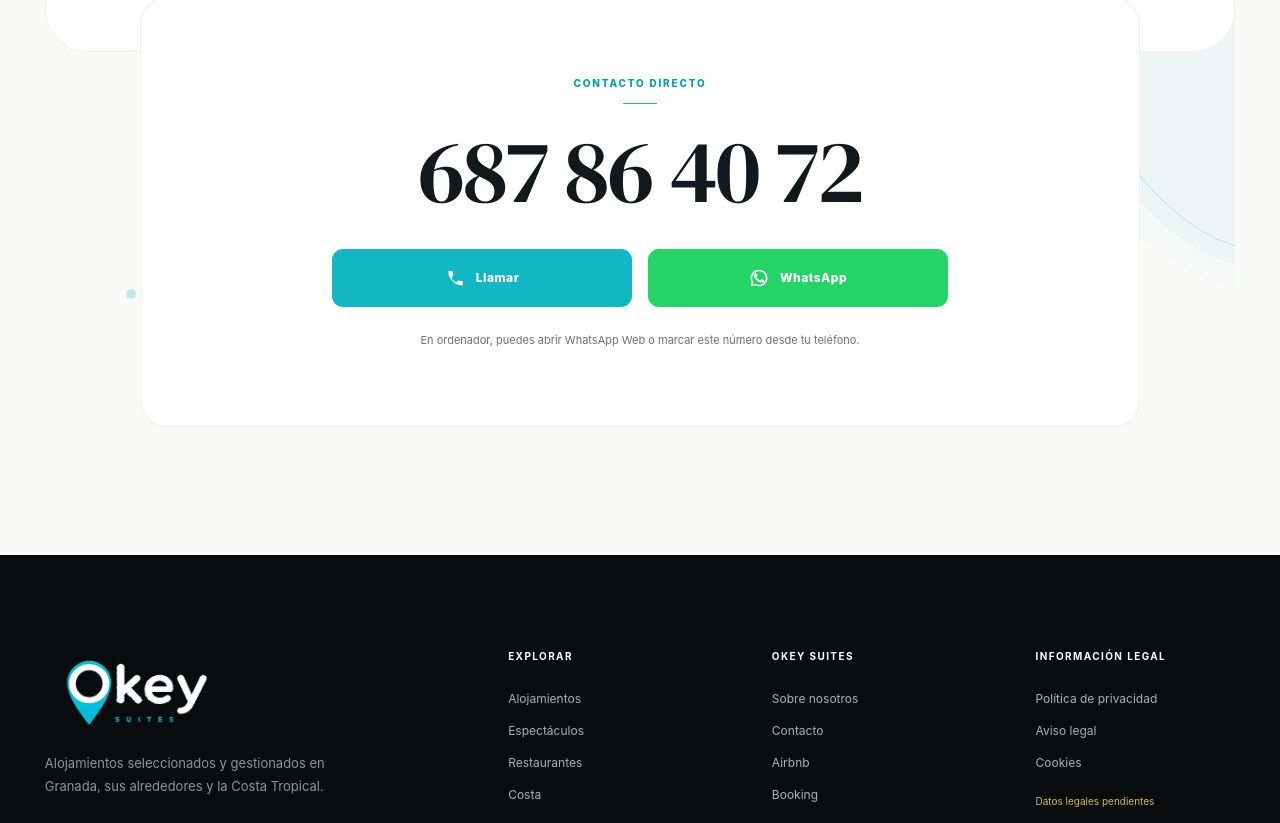
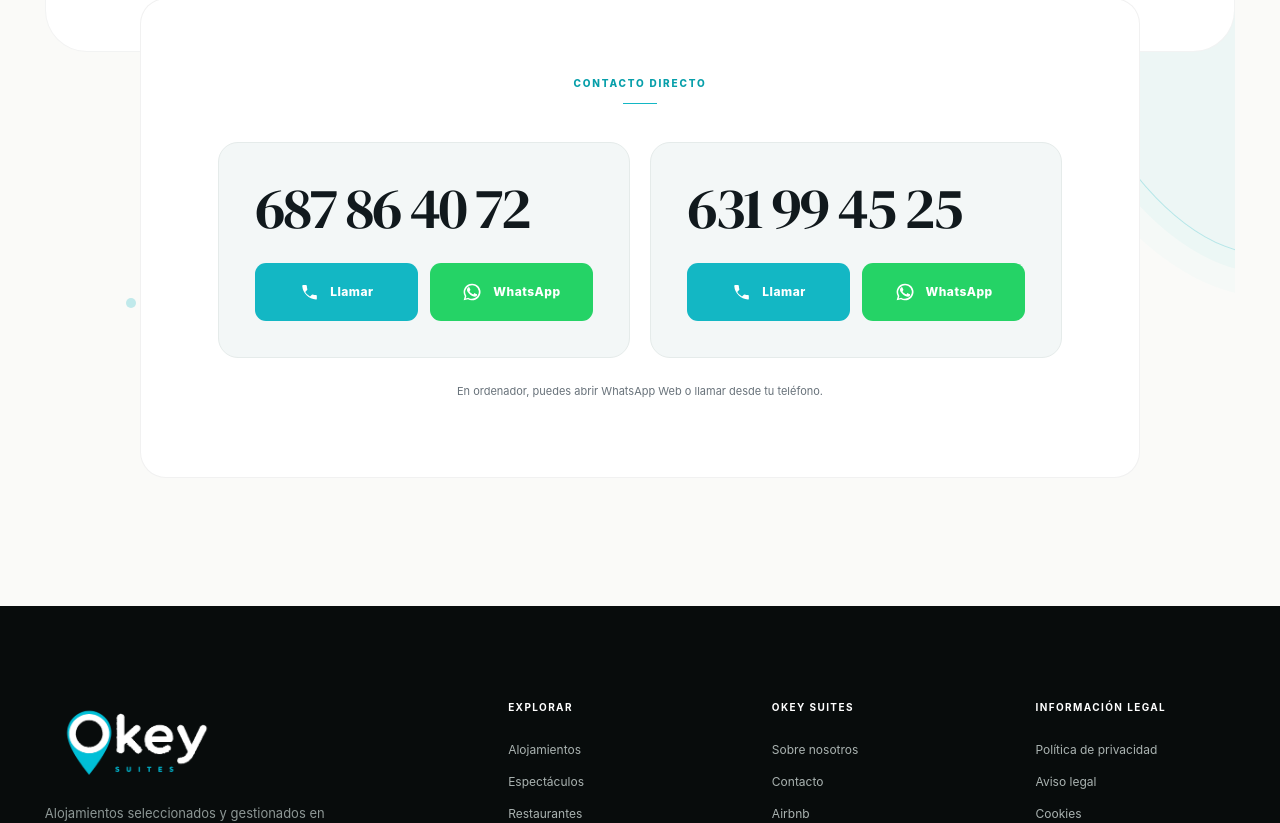
Before and after one commit to IJustDaniii/keysuites-web2, a Next.js app: page /contacto in a window 1280 px wide. Shown: the part 680-1503 px from the top of the page. Built offline with nearby package versions, Linux system fonts and the light colour scheme.

Commit message:
feat: add dual direct contact options

```diff
--- a/app/contacto/page.tsx
+++ b/app/contacto/page.tsx
@@ -29,18 +29,23 @@ export default function ContactPage() {
     </section>
     <section className="contact-card" aria-labelledby="contact-phone-title">
       <span className="section-kicker">CONTACTO DIRECTO</span>
-      <h2 id="contact-phone-title">{copy.details.phoneDisplay}</h2>
+      <h2 className="visually-hidden" id="contact-phone-title">{copy.directTitle}</h2>
+      <div className="contact-people">
+        {copy.contacts.map((contact) => <article className="contact-person" key={contact.phoneDisplay}>
+          <h3><a className="contact-phone" href={contact.phoneUrl} aria-label={`Llamar al ${contact.phoneDisplay}`}>{contact.phoneDisplay}</a></h3>
           <div className="contact-actions">
-        <a className="contact-action contact-action-call" href={copy.details.phoneUrl} aria-label={`Llamar al ${copy.details.phoneDisplay}`}>
+            <a className="contact-action contact-action-call" href={contact.phoneUrl} aria-label={`Llamar al ${contact.phoneDisplay}`}>
               <PhoneIcon />{copy.callButton}
             </a>
-        <a className="contact-action contact-action-whatsapp" href={copy.details.whatsappUrl} target="_blank" rel="noopener noreferrer" aria-label={`Hablar por WhatsApp con el ${copy.details.phoneDisplay}`}>
+            <a className="contact-action contact-action-whatsapp" href={contact.whatsappUrl} target="_blank" rel="noopener noreferrer" aria-label={`Abrir WhatsApp para el ${contact.phoneDisplay}`}>
               <svg className="contact-action-icon" viewBox="0 0 24 24" aria-hidden="true" focusable="false">
                 <path fill="currentColor" d="M17.472 14.382c-.297-.149-1.758-.867-2.03-.967-.273-.099-.471-.148-.67.15-.197.297-.767.966-.94 1.164-.173.199-.347.223-.644.075-.297-.15-1.255-.463-2.39-1.475-.883-.788-1.48-1.761-1.653-2.059-.173-.297-.018-.458.13-.606.134-.133.298-.347.446-.52.149-.174.198-.298.298-.497.099-.198.05-.371-.025-.52-.075-.149-.669-1.612-.916-2.207-.242-.579-.487-.5-.669-.51-.173-.008-.371-.01-.57-.01-.198 0-.52.074-.792.372-.272.297-1.04 1.016-1.04 2.479 0 1.462 1.065 2.875 1.213 3.074.149.198 2.096 3.2 5.077 4.487.709.306 1.262.489 1.694.626.712.226 1.36.194 1.872.118.571-.085 1.758-.719 2.006-1.413.248-.694.248-1.289.173-1.413-.074-.124-.272-.198-.57-.347M12.004 2a9.98 9.98 0 0 0-8.66 14.97L2 22l5.18-1.36A10 10 0 1 0 12.004 2m0 18.2a8.2 8.2 0 0 1-4.18-1.145l-.3-.178-3.075.807.82-2.997-.195-.308A8.2 8.2 0 1 1 12.004 20.2"/>
               </svg>
               {copy.whatsappButton}
             </a>
           </div>
+        </article>)}
+      </div>
       <p className="contact-desktop-note">{copy.desktopNote}</p>
     </section>
   </main>;
--- a/app/globals.css
+++ b/app/globals.css
@@ -1,6 +1,7 @@
 @import './personalizar-diseno.css';
 @import 'tailwindcss';
 * { box-sizing:border-box; } html { scroll-behavior:smooth; } body { margin:0; min-width:320px; overflow-x:clip; background:var(--paper); color:var(--ink); font-family:var(--font-family); } a { color:inherit; text-decoration:none; } button,input,textarea { font:inherit; } button { cursor:pointer; touch-action:manipulation; }
+.visually-hidden { width:1px; height:1px; padding:0; position:absolute; overflow:hidden; clip:rect(0,0,0,0); white-space:nowrap; border:0; }
 :where(a,button,input,textarea):focus-visible { outline:3px solid var(--focus-color); outline-offset:3px; }
 .review-bar { min-height:32px; padding:6px 4vw; display:flex; justify-content:center; gap:12px; align-items:center; background:#fff8e7; color:#65541e; font-size:11px; letter-spacing:.02em; }
 .review-bar span { padding-right:12px; border-right:1px solid #d7c991; font-weight:800; text-transform:uppercase; } .review-bar p { margin:0; }
@@ -612,9 +613,15 @@ body { background:var(--paper); color:var(--ink); }
 .contact-side>span { font-family:var(--font-editorial),Georgia,serif; font-size:25px; }
 .contact-card { width:min(1000px,86%); margin:-54px auto 0; padding:clamp(50px,6vw,84px); position:relative; border:1px solid rgba(17,25,29,.06); border-radius:26px; background:#fff; box-shadow:0 24px 70px rgba(17,25,29,.10); }
 .contact-card .section-kicker::after { margin-inline:auto; }
-.contact-card h2 { font-size:clamp(62px,7vw,100px); }
-.contact-actions { gap:16px; }
-.contact-action { width:min(300px,100%); min-height:58px; border-radius:11px; box-shadow:none; }
+.contact-card h2 { max-width:720px; margin:20px auto 42px; font-size:clamp(38px,5vw,64px); text-wrap:balance; }
+.contact-people { display:grid; grid-template-columns:repeat(2,minmax(0,1fr)); gap:20px; margin-top:38px; text-align:left; }
+.contact-person { min-width:0; padding:clamp(24px,3vw,36px); border:1px solid var(--line); border-radius:20px; background:var(--soft); }
+.contact-person h3 { margin:0 0 26px; }
+.contact-phone { display:inline-block; color:var(--ink); font-family:var(--font-editorial),Georgia,serif; font-size:clamp(38px,4.6vw,58px); font-weight:400; line-height:1; letter-spacing:-.045em; white-space:nowrap; }
+.contact-phone:hover { color:var(--aqua); }
+.contact-phone:focus-visible { outline:3px solid var(--aqua); outline-offset:4px; }
+.contact-actions { justify-content:flex-start; gap:12px; }
+.contact-action { width:auto; min-width:0; flex:1 1 0; min-height:58px; padding-inline:16px; border-radius:11px; box-shadow:none; }
 .contact-action-call { background:var(--aqua); }
 .contact-action-whatsapp { border:0; background:#25d366; color:#fff; }
 .contact-action:hover { box-shadow:0 12px 28px rgba(17,25,29,.10); }
@@ -630,6 +637,7 @@ body { background:var(--paper); color:var(--ink); }
   .trust-grid article+article,.principles-grid article+article { border-left:1px solid var(--line); }
   .contact-intro { grid-template-columns:1fr; gap:48px; border-radius:34px 100px 34px 34px; }
   .contact-side { max-width:430px; }
+  .contact-people { grid-template-columns:1fr; }
 }
 @media (max-width:720px) {
   .section-shell { width:calc(100% - 32px); }
@@ -662,7 +670,8 @@ body { background:var(--paper); color:var(--ink); }
   .contact-page { width:calc(100% - 20px); }
   .contact-intro { min-height:0; padding:62px 24px 90px; border-radius:26px 64px 26px 26px; }
   .contact-card { width:calc(100% - 24px); margin-top:-48px; padding:46px 20px; border-radius:20px; }
-  .contact-card h2 { font-size:clamp(48px,14vw,68px); }
+  .contact-person { padding:24px; }
+  .contact-phone { font-size:clamp(35px,10.5vw,44px); }
   .contact-side { padding:22px; }
   .contact-art { max-width:280px; margin-bottom:20px; }
   .group-information,.principles,.booking-section { border-radius:28px; }
--- a/components/Footer.tsx
+++ b/components/Footer.tsx
@@ -6,7 +6,7 @@ import { navigationLinks, siteContent } from '@/data/site-content';
 export function Footer() {
   return <footer className="site-footer">
     <div className="footer-main section-shell">
-      <div className="footer-brand"><Link className="footer-logo" href="/" aria-label="KEY SUITES, inicio"><Image src="/okey-suites-logo-white.png" alt="KEY SUITES" width={210} height={80} /></Link><p>{siteContent.footer.description}</p></div>
+      <div className="footer-brand"><Link className="footer-logo" href="/" aria-label="OkeySuites, inicio"><Image src="/okey-suites-logo-white.png" alt="OkeySuites" width={210} height={80} /></Link><p>{siteContent.footer.description}</p></div>
       <div className="footer-col"><strong>{siteContent.footer.exploreTitle}</strong>{navigationLinks.slice(0, 3).map((link) => <Link href={link.href} key={link.href}>{link.label}</Link>)}<Link href="/alojamientos?categoria=Costa">Costa</Link></div>
       <div className="footer-col"><strong>{siteContent.footer.brandTitle}</strong>{navigationLinks.slice(3).map((link) => <Link href={link.href} key={link.href}>{link.label}</Link>)}<span>Airbnb</span><span>Booking</span></div>
       <div className="footer-col"><strong>{siteContent.footer.legalTitle}</strong>{siteContent.footer.legalItems.map((item) => <span key={item}>{item}</span>)}{REVIEW_MODE && <em>{siteContent.footer.legalPending}</em>}</div>
--- a/components/Header.tsx
+++ b/components/Header.tsx
@@ -9,7 +9,7 @@ export function Header() {
   return <>
     {REVIEW_MODE && <div className="review-bar"><span>{siteContent.header.reviewLabel}</span><p>{siteContent.header.reviewText}</p></div>}
     <header className="site-header">
-      <Link className="brand" href="/" aria-label="KEY SUITES, inicio"><Image src="/key-suites-logo-black.png" alt="KEY SUITES" width={184} height={70} priority /></Link>
+      <Link className="brand" href="/" aria-label="OkeySuites, inicio"><Image src="/key-suites-logo-black.png" alt="OkeySuites" width={184} height={70} priority /></Link>
       <nav className="desktop-nav" aria-label="Navegación principal">{navigationLinks.map((link) => <Link href={link.href} key={link.href}>{link.label}</Link>)}</nav>
       <Link className="header-cta" href="/alojamientos"><HomeIcon />{siteContent.header.cta}</Link>
       <MobileMenu />
--- a/components/MobileMenu.tsx
+++ b/components/MobileMenu.tsx
@@ -157,12 +157,12 @@ export function MobileMenu() {
           <Link
             href="/"
             onClick={closeMenu}
-            aria-label="KEY SUITES, inicio"
+            aria-label="OkeySuites, inicio"
             tabIndex={open ? 0 : -1}
           >
             <Image
               src="/key-suites-logo-black.png"
-              alt="KEY SUITES"
+              alt="OkeySuites"
               width={210}
               height={80}
               priority
--- a/components/PropertyGroupCard.tsx
+++ b/components/PropertyGroupCard.tsx
@@ -14,7 +14,7 @@ export function PropertyGroupCard({ group, index }: { group: PropertyGroup; inde
     </div>
     <div className="group-card-copy">
       <div className="property-label"><span>{index !== undefined ? String(index + 1).padStart(2, '0') : '—'}</span><span>{group.category}</span></div>
-      <span>COLECCIÓN KEY SUITES</span>
+      <span>COLECCIÓN OKEYSUITES</span>
       <h3>{group.name}</h3>
       <p>{group.location}</p>
       <div className="unit-preview"><span>{group.countLabel}</span>{units.map((unit) => unit.name).join(' · ')}</div>
--- a/data/site-content.ts
+++ b/data/site-content.ts
@@ -121,20 +121,28 @@ export const siteContent = {
     location: 'Granada · España',
     types: 'Apartamentos · Suites · Villas · Costa',
     /**
-     * EDITA AQUÍ EL TELÉFONO DE CONTACTO.
+     * EDITA AQUÍ LOS TELÉFONOS DE CONTACTO.
      * - phoneDisplay: es el número grande que verá el visitante.
      * - phoneUrl: escribe "tel:+34" seguido del número, sin espacios.
      * - whatsappUrl: escribe "https://wa.me/34" seguido del número, sin espacios.
      * El 34 es el prefijo internacional de España.
      */
-    details: {
-      phoneDisplay: '687 86 40 72',
-      phoneUrl: 'tel:+34687864072',
-      whatsappUrl: 'https://wa.me/34687864072',
-    },
+    directTitle: 'Teléfonos de contacto',
+    contacts: [
+      {
+        phoneDisplay: '687 86 40 72',
+        phoneUrl: 'tel:+34687864072',
+        whatsappUrl: 'https://wa.me/34687864072',
+      },
+      {
+        phoneDisplay: '631 99 45 25',
+        phoneUrl: 'tel:+34631994525',
+        whatsappUrl: 'https://wa.me/34631994525',
+      },
+    ],
     callButton: 'Llamar',
     whatsappButton: 'WhatsApp',
-    desktopNote: 'En ordenador, puedes abrir WhatsApp Web o marcar este número desde tu teléfono.',
+    desktopNote: 'En ordenador, puedes abrir WhatsApp Web o llamar desde tu teléfono.',
   },
   footer: {
     description: 'Alojamientos seleccionados y gestionados en Granada, sus alrededores y la Costa Tropical.',
```
Lines whose indentation alone changed are shown as unchanged.
